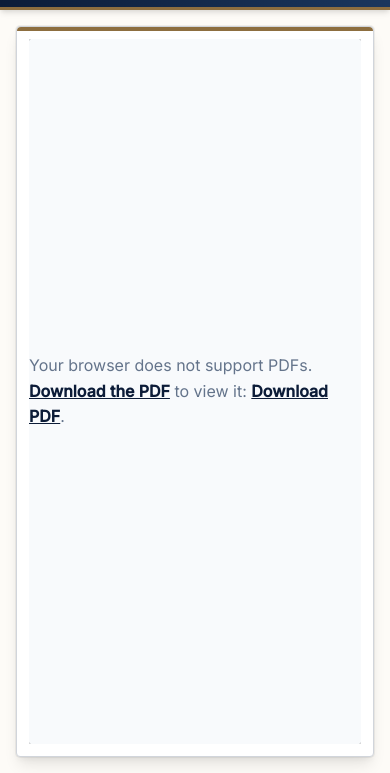
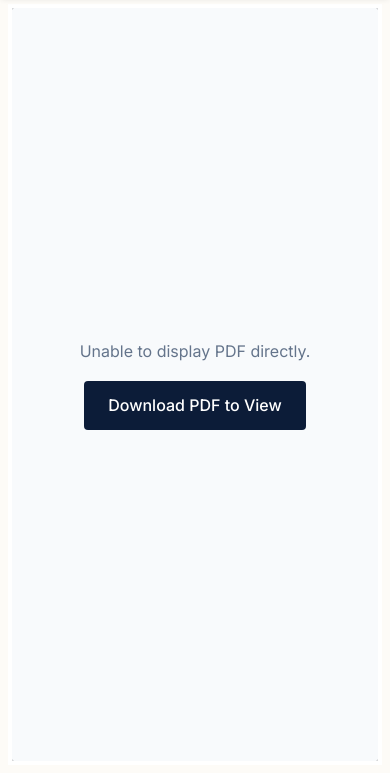
Before and after one commit to nazanakin/NazanOdevSayfasi, a plain HTML site: page index.html in a window 390 px wide. Shown: the part 71-844 px from the top of the page. Drawn offline with nearby package versions, Linux system fonts and the light colour scheme.

Commit message:
Add files via upload

```diff
--- a/index.html
+++ b/index.html
@@ -38,8 +38,8 @@
                 <div class="pdf-container">
                     <object data="homework.pdf" type="application/pdf" width="100%" height="100%">
                         <div class="fallback">
-                            <p>Your browser does not support PDFs. <a href="homework.pdf">Download the PDF</a> to view
-                                it: <a href="homework.pdf">Download PDF</a>.</p>
+                            <p>Unable to display PDF directly.</p>
+                            <a href="homework.pdf" class="btn-download">Download PDF to View</a>
                         </div>
                     </object>
                 </div>
--- a/style.css
+++ b/style.css
@@ -135,24 +135,59 @@ main {
     background: #f8fafc;
 }
 
-.fallback a {
-    color: var(--primary-color);
-    text-decoration: underline;
-    font-weight: 600;
-    margin-top: 0.5rem;
+.fallback p {
+    margin-bottom: 1rem;
+}
+
+.fallback a.btn-download {
+    color: #ffffff;
+    background-color: var(--primary-color);
+    padding: 0.75rem 1.5rem;
+    border-radius: 4px;
+    text-decoration: none;
+    font-weight: 500;
+    transition: background-color 0.2s;
+}
+
+.fallback a.btn-download:hover {
+    background-color: #1a365d;
 }
 
 /* Responsive */
 @media (max-width: 768px) {
     .logo {
-        font-size: 1.5rem;
+        font-size: 1.25rem;
     }
 
     .container {
-        padding: 0 1rem;
+        padding: 0 0.5rem;
+        /* Maximize space */
+    }
+
+    .site-header {
+        padding: 1rem 0;
     }
 
     main {
-        padding: 1rem 0;
+        padding: 0.5rem 0;
+    }
+
+    .document-viewer {
+        padding: 0.25rem;
+        border-radius: 0;
+        border: none;
+        box-shadow: none;
+    }
+
+    /* On mobile, the decorative top border might take up too much space or look odd if flush */
+    .document-viewer::before {
+        display: none;
     }
 }
+
+/* Fix for iOS height issues */
+@supports (-webkit-touch-callout: none) {
+    body {
+        height: -webkit-fill-available;
+    }
+}
```
